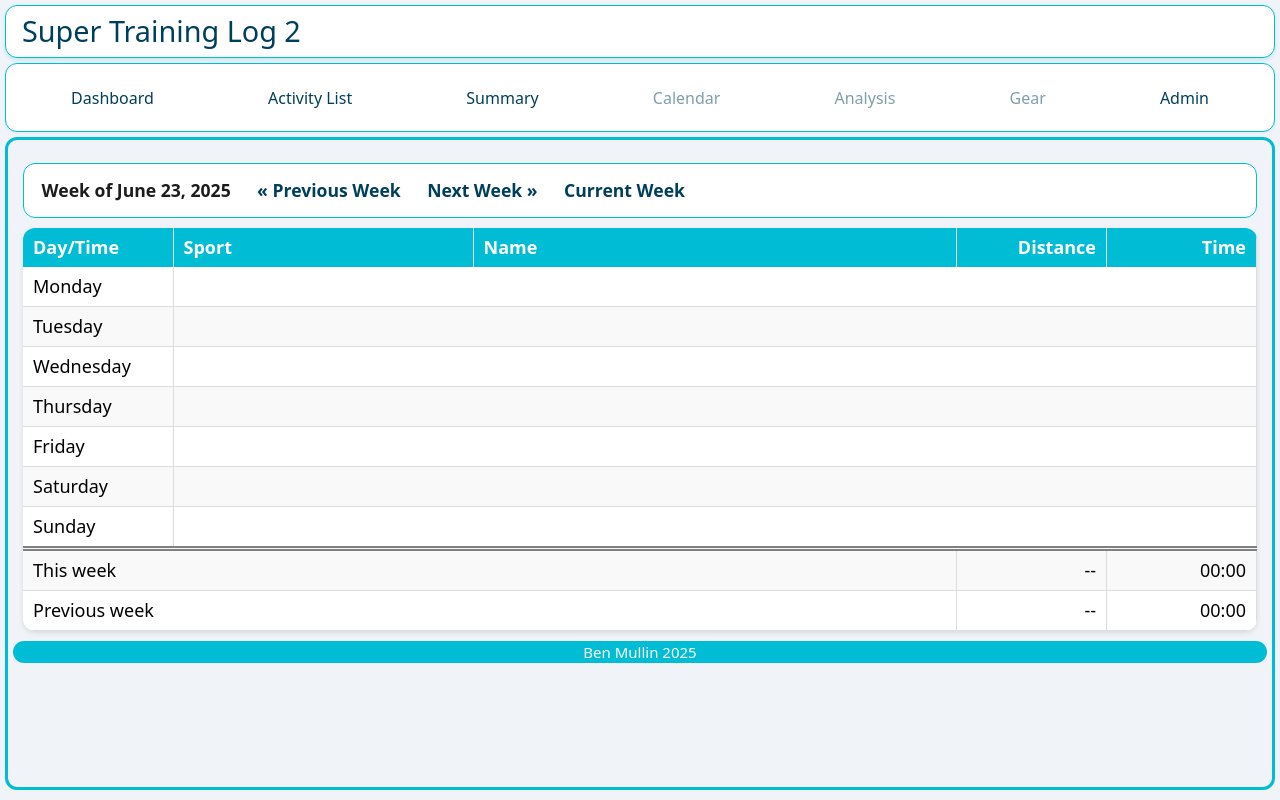
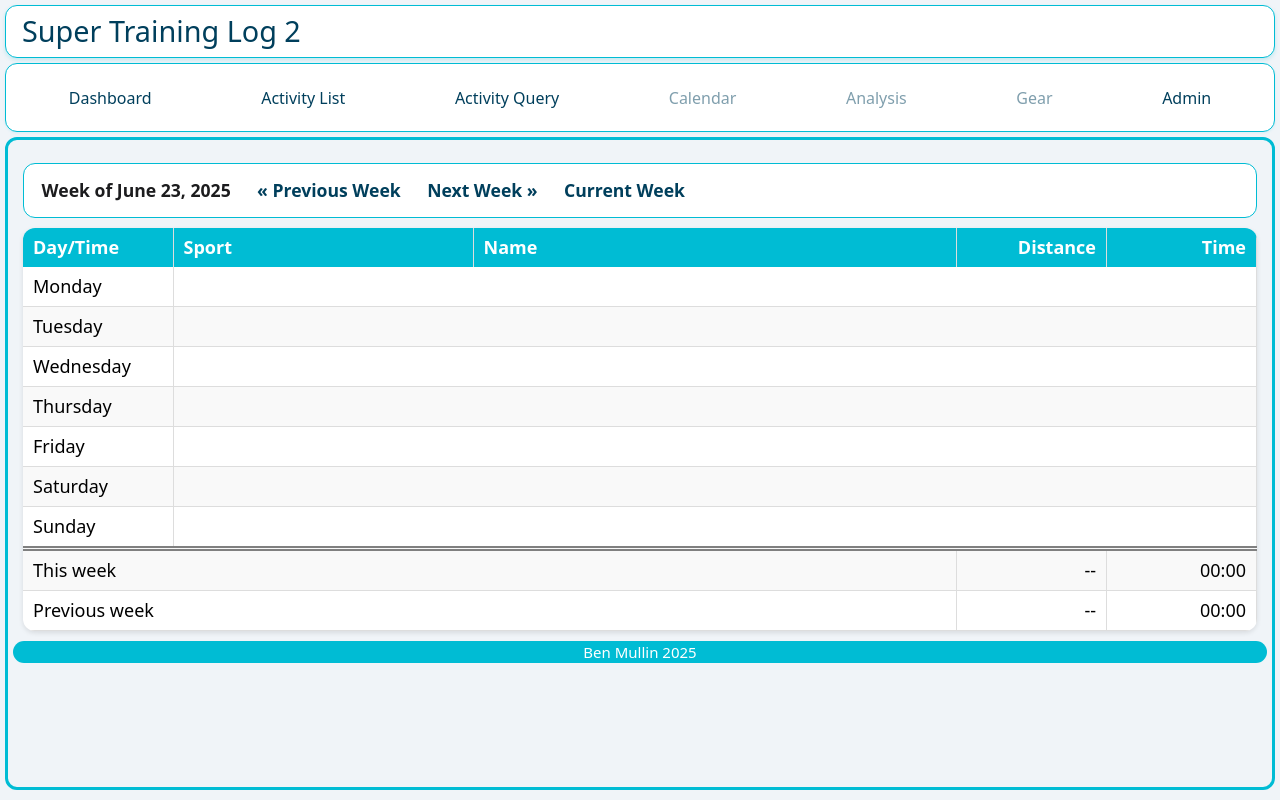
Before and after one commit to btmullin/supertl2, a Flask app: page / in a window 1280 px wide. Run offline with Flask 3, Linux system fonts and the light colour scheme; data that the repository does not hold is empty; parts of the project's set-up code (start-up, migrations or seed data) failed here and were passed over.

Commit message:
Naming consistency

```diff
--- a/apps/backend/app/forms/SummaryForm.py
+++ b/apps/backend/app/forms/ActivityQueryForm.py
@@ -3,7 +3,7 @@ from flask_wtf import FlaskForm
 from wtforms import SelectMultipleField, SelectField, DateField, SubmitField
 from wtforms.validators import Optional
 
-class SummaryFilterForm(FlaskForm):
+class ActivityQueryFilterForm(FlaskForm):
     categories = SelectMultipleField("Categories", coerce=int, validators=[Optional()])
     is_training = SelectField(
         "Training only",
--- a/apps/backend/app/templates/menubar.html
+++ b/apps/backend/app/templates/menubar.html
@@ -10,8 +10,8 @@
                href="{{ url_for('views.activitylist') }}">Activity List</a>
         </li>
         <li class="nav-item">
-            <a class="nav-link {{ 'active' if current_path == url_for('views.summary_list') else '' }}"
-                href="{{ url_for('views.summary_list') }}">Summary</a>
+            <a class="nav-link {{ 'active' if current_path == url_for('views.activity_query') else '' }}"
+                href="{{ url_for('views.activity_query') }}">Activity Query</a>
         </li>
         <li class="nav-item">
             {% set disabled = true %}  {# currently no calendar view #}
--- a/apps/backend/app/views.py
+++ b/apps/backend/app/views.py
@@ -19,7 +19,7 @@ from sqlalchemy.orm import joinedload
 from app.db.db import import_strava_data
 from .forms.EditActivityForm import EditActivityForm
 from .forms.CategoryForm import CategoryForm
-from .forms.SummaryForm import SummaryFilterForm
+from .forms.ActivityQueryForm import ActivityQueryFilterForm
 from .models import StravaActivity, WorkoutType, TrainingLogData, Category
 from .db.base import sqla_db
 from app.services.analytics import summarize_activities, bucket_daily, summarize_by, group_by_category_id
@@ -227,10 +227,10 @@ def activitylist():
 
     return render_template("activitylist.html", activities=activities, page=page, total_pages=total_pages)
 
-@views.route("/summary", methods=["GET"])
-def summary_list():
+@views.route("/query", methods=["GET"])
+def activity_query():
     # Bind from querystring; for GET filters we typically disable CSRF
-    form = SummaryFilterForm(request.args, meta={"csrf": False})
+    form = ActivityQueryFilterForm(request.args, meta={"csrf": False})
 
     show_form = not bool(request.args)
 
@@ -254,11 +254,11 @@ def summary_list():
         activities = None
         summary = None
         category_summary = None
-        summary_filter = None
+        query_filter = None
 
     else:
         # Build query
-        summary_filter = []
+        query_filter = []
         q = sqla_db.session.query(StravaActivity).options(
             joinedload(StravaActivity.training_log)  # avoid N+1 when showing tags/category
         )
@@ -267,14 +267,14 @@ def summary_list():
 
         # Categories (requires join)
         if form.categories.data:
-            summary_filter.append(("Categories", ", ".join(category_path_filter(c) for c in form.categories.data)))
+            query_filter.append(("Categories", ", ".join(category_path_filter(c) for c in form.categories.data)))
             q = q.join(StravaActivity.training_log)
             joined_tl = True
             q = q.filter(TrainingLogData.categoryId.in_(form.categories.data))
 
         # Training flag (requires join)
         if form.is_training.data in ("1", "0"):
-            summary_filter.append(("Is Training", ("Yes" if form.is_training.data == "1" else "No")))
+            query_filter.append(("Is Training", ("Yes" if form.is_training.data == "1" else "No")))
             if not joined_tl:
                 q = q.join(StravaActivity.training_log)
                 joined_tl = True
@@ -282,11 +282,11 @@ def summary_list():
 
         # Date range (inclusive of end date)
         if form.date_start.data:
-            summary_filter.append(("From", form.date_start.data.strftime("%Y-%m-%d")))
+            query_filter.append(("From", form.date_start.data.strftime("%Y-%m-%d")))
             start_dt = datetime.combine(form.date_start.data, time.min)
             q = q.filter(StravaActivity.startDateTime >= start_dt)
         if form.date_end.data:
-            summary_filter.append(("To", form.date_end.data.strftime("%Y-%m-%d")))
+            query_filter.append(("To", form.date_end.data.strftime("%Y-%m-%d")))
             # Use exclusive upper bound midnight next day to include the whole end date
             end_dt = datetime.combine(form.date_end.data + timedelta(days=1), time.min)
             q = q.filter(StravaActivity.startDateTime < end_dt)
@@ -299,12 +299,12 @@ def summary_list():
         category_summary = summarize_by(activities, group_by_category_id)
 
     return render_template(
-        "summary.html",
+        "query.html",
         form=form,
         activities=activities,
         summary=summary,
         category_summary=category_summary,
-        summary_filter=summary_filter,
+        query_filter=query_filter,
     )
 
 @views.route("/addcategory", methods=["GET", "POST"])
```
Also changed, not shown: apps/backend/app/templates/query.html (renamed from apps/backend/app/templates/summary.html, +4 -4 lines).
